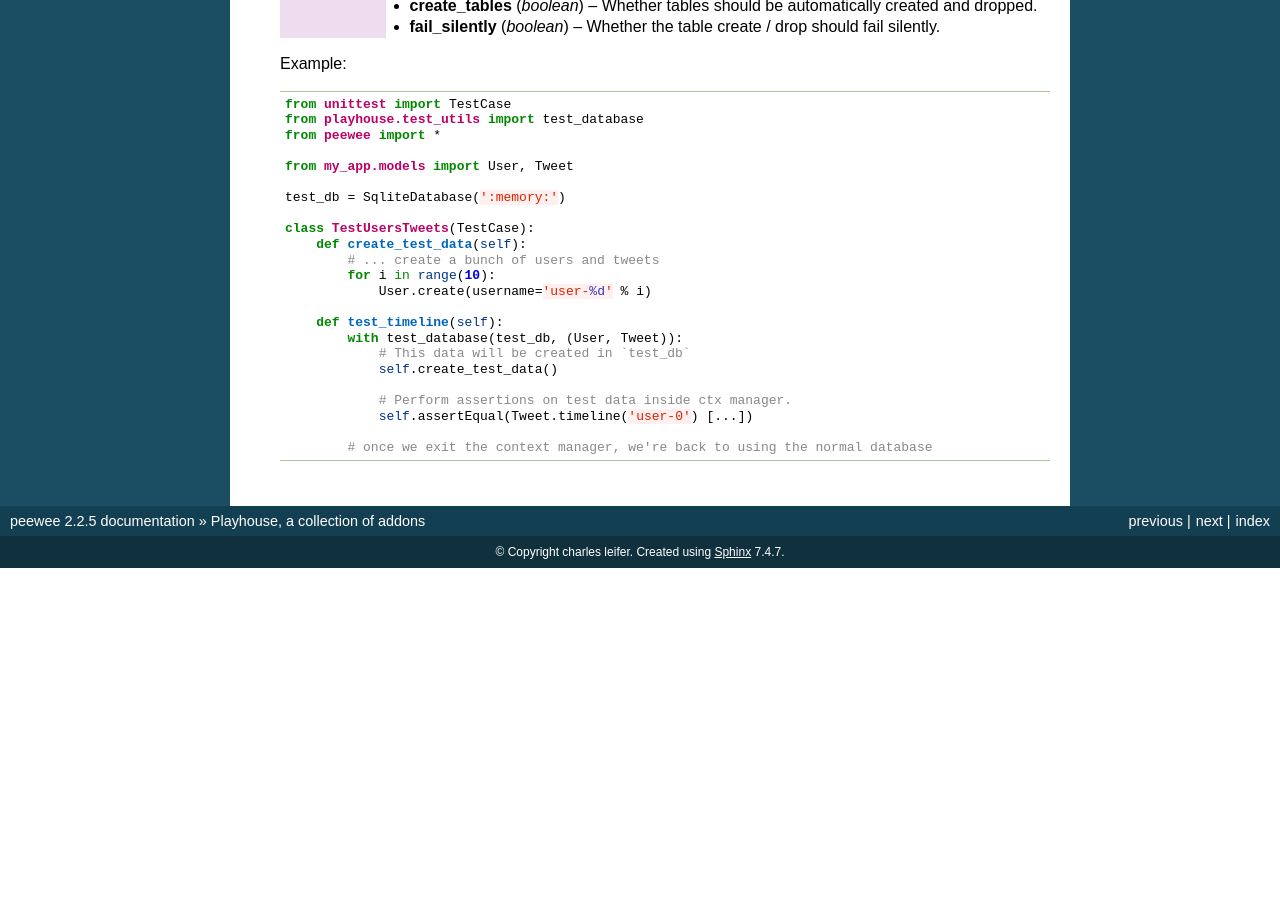
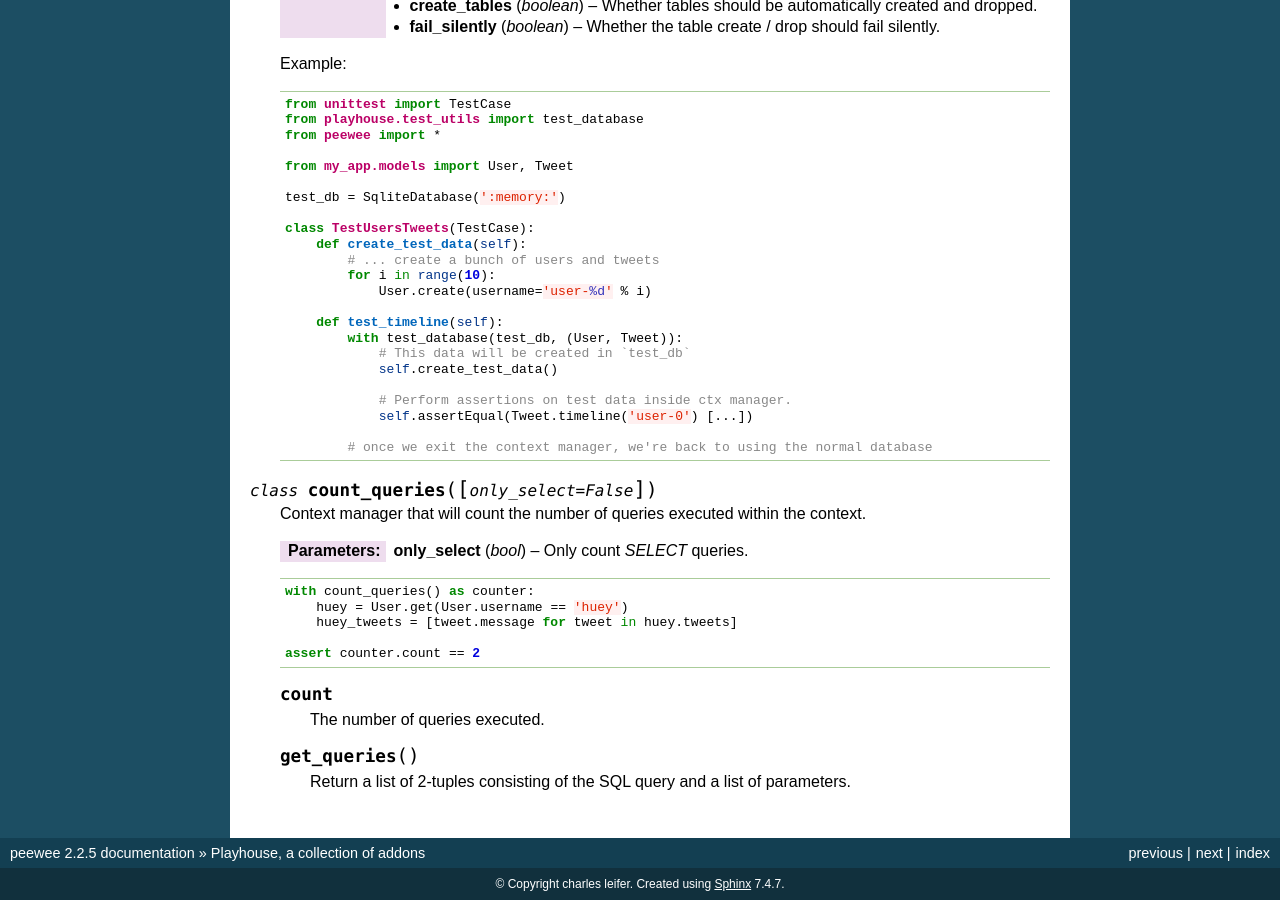
Before and after one commit to coleifer/peewee, a Sphinx documentation site: the page built from docs/peewee/playhouse.rst, in a window 1280 px wide and 900 px high, scrolled down 32180 px. Built offline with Sphinx 7.4.7, drawn with Linux system fonts in a browser that asks for light colours; before the commit the page ends 32748 px from its top, so only the background shows below that; some of the changed text lies outside the part shown.

Commit message:
Adding docs on query counter.

```diff
--- a/docs/peewee/playhouse.rst
+++ b/docs/peewee/playhouse.rst
@@ -2144,3 +2144,28 @@ Contains utilities helpful when testing peewee projects.
                     self.assertEqual(Tweet.timeline('user-0') [...])
 
                 # once we exit the context manager, we're back to using the normal database
+
+
+.. py:class:: count_queries([only_select=False])
+
+    Context manager that will count the number of queries executed within
+    the context.
+
+    :param bool only_select: Only count *SELECT* queries.
+
+    .. code-block:: python
+
+        with count_queries() as counter:
+            huey = User.get(User.username == 'huey')
+            huey_tweets = [tweet.message for tweet in huey.tweets]
+
+        assert counter.count == 2
+
+    .. py:attribute:: count
+
+        The number of queries executed.
+
+    .. py:method:: get_queries()
+
+        Return a list of 2-tuples consisting of the SQL query and a list of
+        parameters.
```
